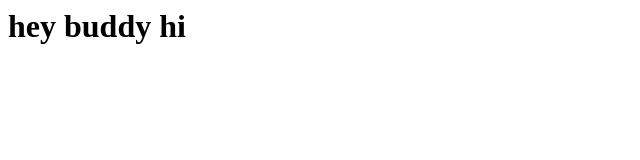
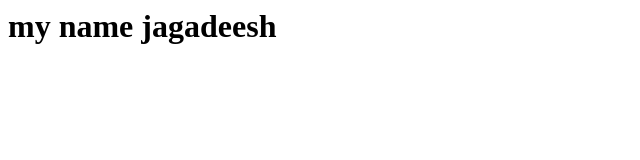
Before and after one commit to Jagadeeshvempati/gittest, a plain HTML site: page index.html in a window 1280 px wide. Shown: the whole page, without its empty margins (0-640 px from the left). Drawn offline with Linux system fonts and the light colour scheme.

Commit message:
new one of all

```diff
--- a/index.html
+++ b/index.html
@@ -1 +1 @@
-<h1>  hey buddy hi </h1>
+<h1>  my name jagadeesh </h1>
```
